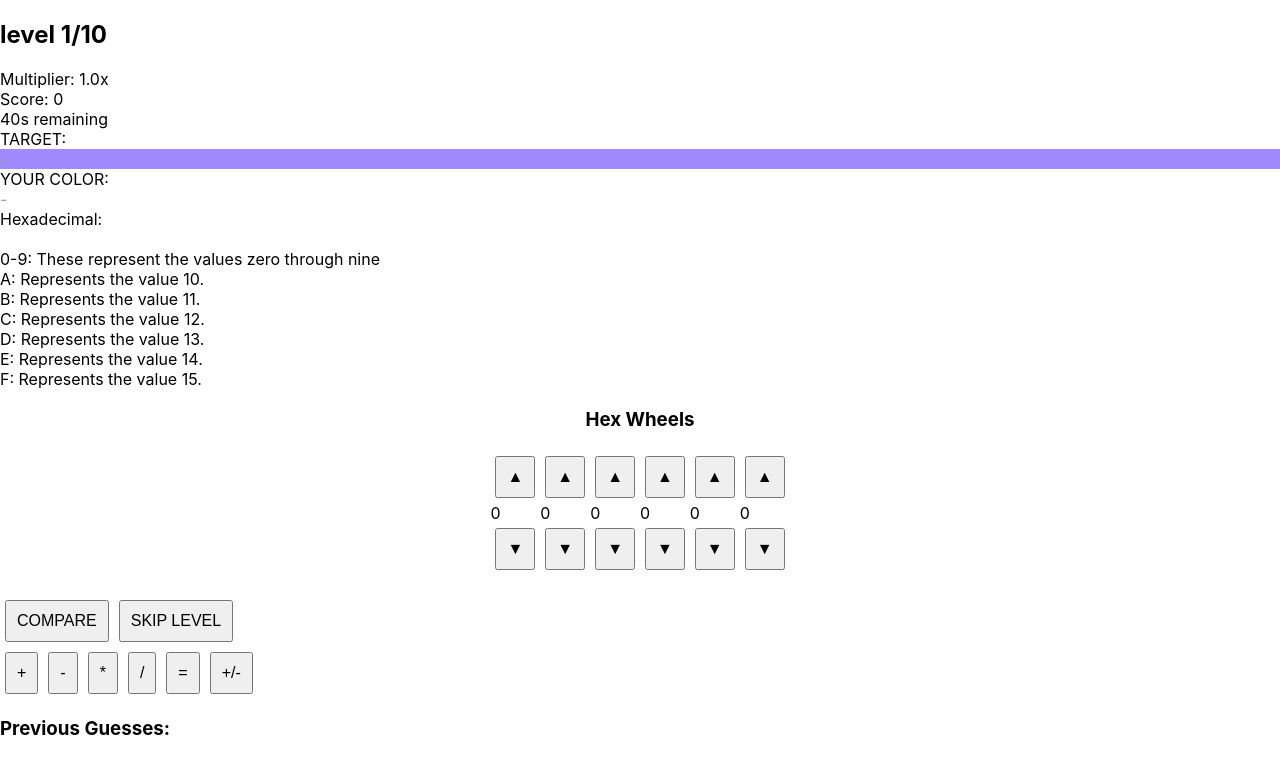
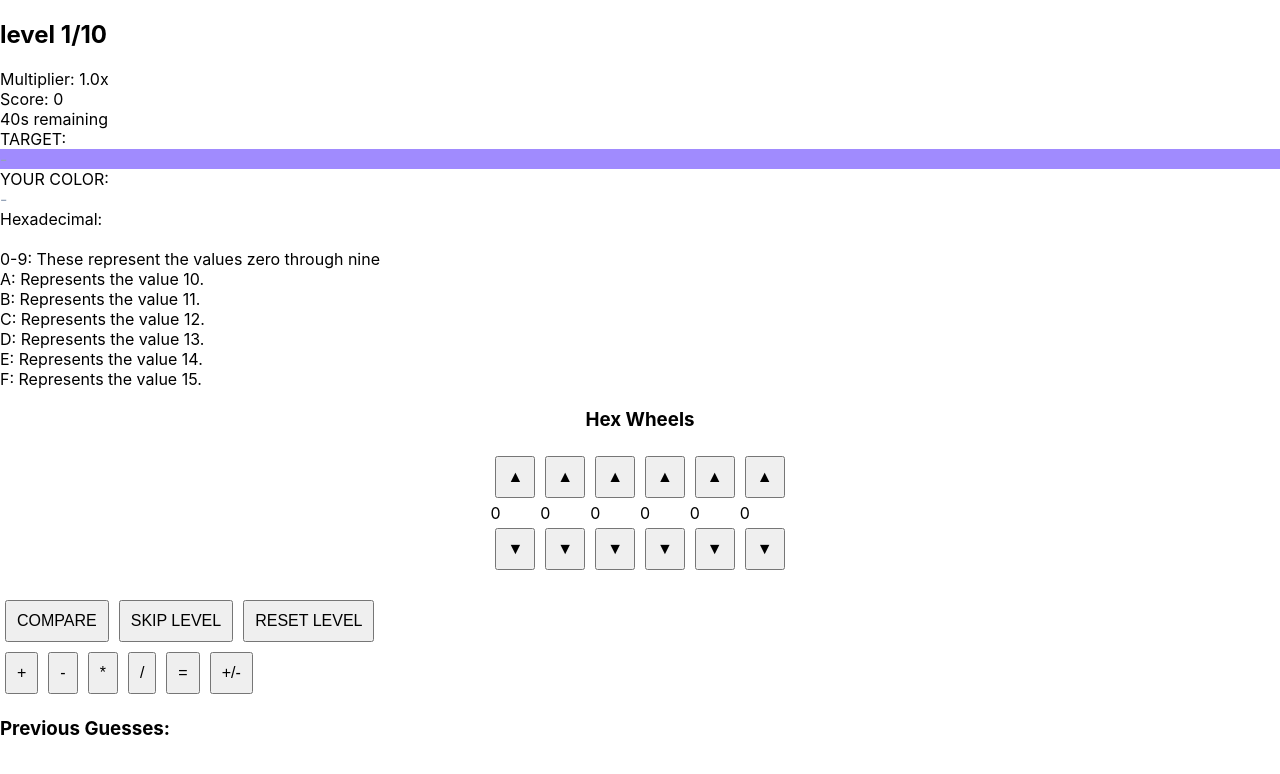
Before and after one commit to 1meatloaf/pascaline-simulator, a React (Create React App) app: page / in a window 1280 px wide. Shown: the top 774 px of the page. Built offline with nearby package versions, Linux system fonts and the light colour scheme.

Commit message:
fix: if condition [misplaced makes enable to perform calculation]

```diff
--- a/src/App.js
+++ b/src/App.js
@@ -124,6 +124,18 @@ const Game = () => {
     setWheels([0, 0, 0, 0, 0, 0]);
     setShowPreview(false);
     setHint('');
+    setNotification('');
+  };
+
+  const resetLevel = () => {
+    setTimeLeft(45);
+    setTargetColor(generateRandomColor());
+    setGuesses([]);
+    setMultiplier(1.0);
+    setWheels([0, 0, 0, 0, 0, 0]);
+    setShowPreview(false);
+    setHint('');
+    setNotification('');
   };
 
   const handleOperation = (op) => {
@@ -135,6 +147,9 @@ const Game = () => {
   const handleEquals = () => {
     if (operation === '/' && currentValue === 0) {
       setNotification('Invalid: Division by zero is not allowed!');
+      return;
+    }
+
       let result;
       switch (operation) {
         case '+':
@@ -162,7 +177,6 @@ const Game = () => {
       setWheels(newWheels);
       setOperation(null);
       setOperand(null);
-    }
   };
 
   const toggleSign = () => {
@@ -255,6 +269,9 @@ const Game = () => {
           </button>
           <button className='skip-button' onClick={() => handleLevelEnd()}>
             SKIP LEVEL
+          </button>
+          <button className='skip-button' onClick={() => resetLevel()}>
+            RESET LEVEL
           </button>
           <div className='calculator-controls'>
             <button onClick={() => handleOperation('+')}>+</button>
```
